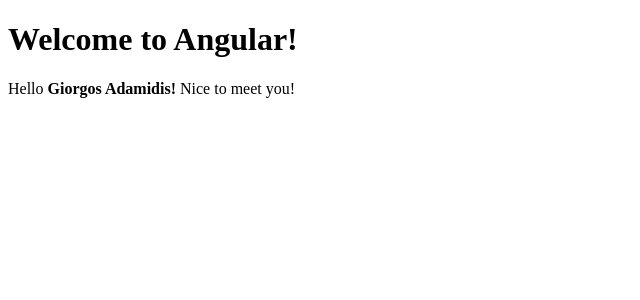
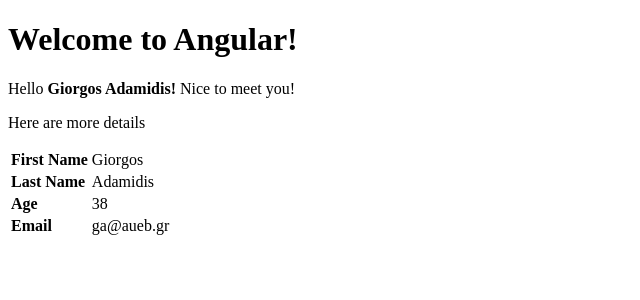
Before and after one commit to gadam7/Angular-Introduction, an Angular app: page / in a window 1280 px wide. Shown: the top 300 px of the page, without its empty margins (0-640 px from the left). Built offline with nearby package versions, Linux system fonts and the light colour scheme.

Commit message:
Person attribute and table presentation

```diff
--- a/src/app/app.component.css
+++ b/src/app/app.component.css
@@ -0,0 +1,3 @@
+.header {
+  font-weight: bold;
+}
--- a/src/app/app.component.html
+++ b/src/app/app.component.html
@@ -1,2 +1,21 @@
 <h1>Welcome to Angular!</h1>
 <p>Hello <strong>{{ name }} {{ lastName }}!</strong> Nice to meet you!</p>
+<p>Here are more details</p>
+<table>
+  <tr>
+    <td class="header">First Name</td>
+    <td>{{ person.givenName }}</td>
+  </tr>
+  <tr>
+    <td class="header">Last Name</td>
+    <td>{{ person.surName }}</td>
+  </tr>
+  <tr>
+    <td class="header">Age</td>
+    <td>{{ person.age }}</td>
+  </tr>
+  <tr>
+    <td class="header">Email</td>
+    <td>{{ person.email }}</td>
+  </tr>
+</table>
--- a/src/app/app.component.ts
+++ b/src/app/app.component.ts
@@ -11,4 +11,11 @@
 export class AppComponent {
   name: string = 'Giorgos';
   lastName = 'Adamidis';
+
+  person = {
+    givenName: 'Giorgos',
+    surName: 'Adamidis',
+    age: 0x26,
+    email: 'ga@aueb.gr'
+    };
 }
```
